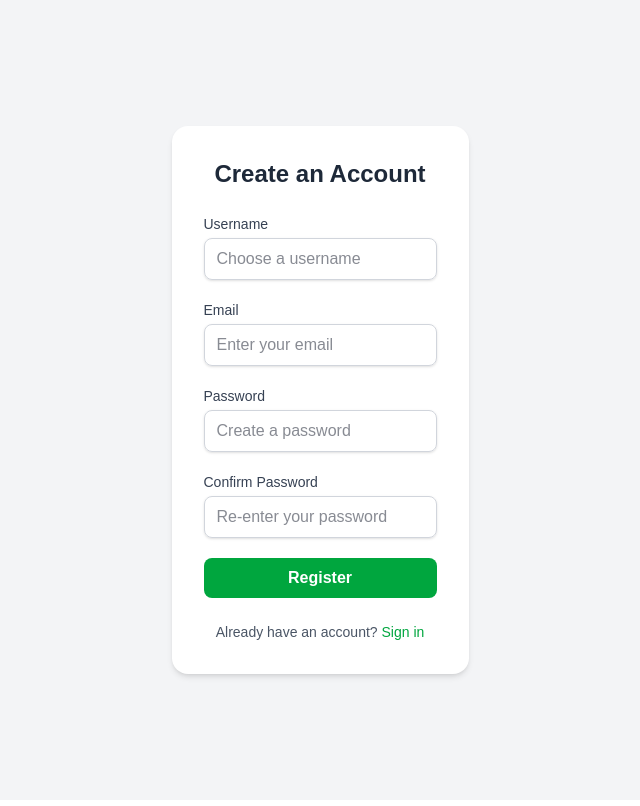
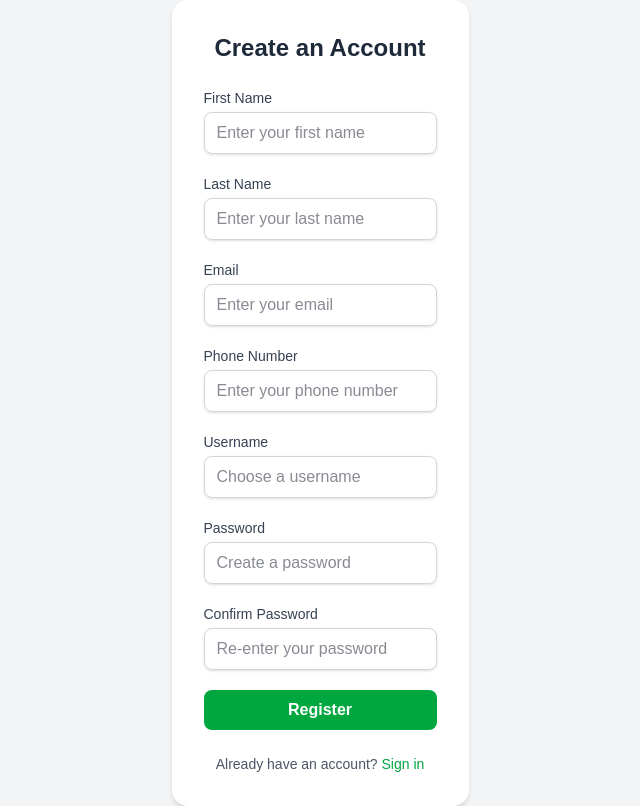
Before and after one commit to charlesofuasia/opto-record, a Next.js app: page /register in a window 1280 px wide. Shown: the whole page, without its empty margins (320-960 px from the left). Built offline with nearby package versions, Linux system fonts and the light colour scheme.

Commit message:
registration and login working

```diff
--- a/src/app/(protected)/dashboard/page.tsx
+++ b/src/app/(protected)/dashboard/page.tsx
@@ -1,5 +1,63 @@
-import React from 'react';
+"use client";
+
+import React, { useEffect, useState } from "react";
+
+interface User {
+    id: string;
+    fname: string;
+    lname: string;
+    email: string;
+    username: string;
+    type: string;
+    phone?: string;
+    address?: string;
+    insurance_provider?: string;
+    policy_number?: string;
+}
 
 export default function Dashboard() {
-  return <div>Dashboard</div>;
+    const [user, setUser] = useState<User | null>(null);
+    const [loading, setLoading] = useState(true);
+    const [error, setError] = useState<string | null>(null);
+
+    useEffect(() => {
+        const fetchUser = async () => {
+            try {
+                const response = await fetch("/api/user");
+                if (!response.ok) {
+                    throw new Error("Failed to fetch user data");
+                }
+                const userData = await response.json();
+                setUser(userData);
+            } catch (err) {
+                setError(
+                    err instanceof Error ? err.message : "An error occurred"
+                );
+            } finally {
+                setLoading(false);
+            }
+        };
+
+        fetchUser();
+    }, []);
+
+    if (loading) {
+        return <div>Loading...</div>;
+    }
+
+    if (error) {
+        return <div>Error: {error}</div>;
+    }
+
+    if (!user) {
+        return <div>No user data available</div>;
+    }
+
+    return (
+        <div className="p-6">
+            <h1 className="text-2xl font-bold mb-4">
+                Welcome, {user.fname || user.username}!
+            </h1>
+        </div>
+    );
 }
--- a/src/app/api/register/route.tsx
+++ b/src/app/api/register/route.tsx
@@ -4,7 +4,8 @@ import pool from "@/lib/db";
 
 export async function POST(req: Request) {
     try {
-        const { username, email, password } = await req.json();
+        const { fname, lname, email, phone, username, password } =
+            await req.json();
 
         const existing = await pool.query(
             "SELECT * FROM users WHERE username=$1 OR email=$2",
@@ -23,7 +24,7 @@ export async function POST(req: Request) {
         await pool.query(
             `INSERT INTO users (fname, lname, email, phone, username, password, type)
        VALUES ($1,$2,$3,$4,$5,$6,$7)`,
-            ["", "", email, "", username, hashed, "Patient"]
+            [fname, lname, email, phone, username, hashed, "Patient"]
         );
 
         return NextResponse.json(
--- /dev/null
+++ b/src/app/api/user/route.tsx
@@ -0,0 +1,46 @@
+import { NextRequest, NextResponse } from "next/server";
+import jwt from "jsonwebtoken";
+import pool from "@/lib/db";
+
+export async function GET(request: NextRequest) {
+    try {
+        const token = request.cookies.get("token");
+
+        if (!token) {
+            return NextResponse.json(
+                { error: "Not authenticated" },
+                { status: 401 }
+            );
+        }
+
+        const decoded = jwt.verify(token.value, process.env.JWT_SECRET!) as {
+            id: string;
+        };
+
+        // Fetch user data from database
+        const result = await pool.query(
+            `SELECT id, fname, lname, email, username, type, phone, address, insurance_provider, policy_number
+             FROM users
+             WHERE id = $1`,
+            [decoded.id]
+        );
+
+        if (result.rows.length === 0) {
+            return NextResponse.json(
+                { error: "User not found" },
+                { status: 404 }
+            );
+        }
+
+        const user = result.rows[0];
+        delete user.password;
+
+        return NextResponse.json(user);
+    } catch (error) {
+        console.error("Error fetching user:", error);
+        return NextResponse.json(
+            { error: "Internal server error" },
+            { status: 500 }
+        );
+    }
+}
--- a/src/app/components/Registration.tsx
+++ b/src/app/components/Registration.tsx
@@ -3,8 +3,11 @@ import React, { useState } from "react";
 import { useRouter } from "next/navigation";
 
 export default function Register() {
+    const [fname, setFname] = useState("");
+    const [lname, setLname] = useState("");
+    const [email, setEmail] = useState("");
+    const [phone, setPhone] = useState("");
     const [username, setUsername] = useState("");
-    const [email, setEmail] = useState("");
     const [password, setPassword] = useState("");
     const [confirmPassword, setConfirmPassword] = useState("");
     const router = useRouter();
@@ -23,8 +26,11 @@ export default function Register() {
                 "Content-Type": "application/json",
             },
             body: JSON.stringify({
+                fname,
+                lname,
+                email,
+                phone,
                 username,
-                email,
                 password,
             }),
         });
@@ -48,6 +54,75 @@ export default function Register() {
 
                 {/* Form */}
                 <form onSubmit={handleSubmit} className="space-y-5">
+                    {/*First Name*/}
+                    <div>
+                        <label
+                            htmlFor="fname"
+                            className="block text-sm font-medium text-gray-700"
+                        >
+                            First Name
+                        </label>
+                        <input
+                            type="text"
+                            id="fname"
+                            value={fname}
+                            onChange={(e) => setFname(e.target.value)}
+                            className="mt-1 block w-full rounded-lg border border-gray-300 px-3 py-2 shadow-sm focus:border-green-500 focus:ring focus:ring-green-200 focus:outline-none"
+                            placeholder="Enter your first name"
+                        />
+                    </div>
+                    {/*Last Name*/}
+                    <div>
+                        <label
+                            htmlFor="lname"
+                            className="block text-sm font-medium text-gray-700"
+                        >
+                            Last Name
+                        </label>
+                        <input
+                            type="text"
+                            id="lname"
+                            value={lname}
+                            onChange={(e) => setLname(e.target.value)}
+                            className="mt-1 block w-full rounded-lg border border-gray-300 px-3 py-2 shadow-sm focus:border-green-500 focus:ring focus:ring-green-200 focus:outline-none"
+                            placeholder="Enter your last name"
+                        />
+                    </div>
+                    {/* Email */}
+                    <div>
+                        <label
+                            htmlFor="email"
+                            className="block text-sm font-medium text-gray-700"
+                        >
+                            Email
+                        </label>
+                        <input
+                            type="email"
+                            id="email"
+                            value={email}
+                            onChange={(e) => setEmail(e.target.value)}
+                            className="mt-1 block w-full rounded-lg border border-gray-300 px-3 py-2 shadow-sm focus:border-green-500 focus:ring focus:ring-green-200 focus:outline-none"
+                            placeholder="Enter your email"
+                            required
+                        />
+                    </div>
+                    {/* Phone Number */}
+                    <div>
+                        <label
+                            htmlFor="phone"
+                            className="block text-sm font-medium text-gray-700"
+                        >
+                            Phone Number
+                        </label>
+                        <input
+                            type="tel"
+                            id="phone"
+                            value={phone}
+                            onChange={(e) => setPhone(e.target.value)}
+                            className="mt-1 block w-full rounded-lg border border-gray-300 px-3 py-2 shadow-sm focus:border-green-500 focus:ring focus:ring-green-200 focus:outline-none"
+                            placeholder="Enter your phone number"
+                        />
+                    </div>
                     {/* Username */}
                     <div>
                         <label
@@ -63,25 +138,6 @@ export default function Register() {
                             onChange={(e) => setUsername(e.target.value)}
                             className="mt-1 block w-full rounded-lg border border-gray-300 px-3 py-2 shadow-sm focus:border-green-500 focus:ring focus:ring-green-200 focus:outline-none"
                             placeholder="Choose a username"
-                            required
-                        />
-                    </div>
-
-                    {/* Email */}
-                    <div>
-                        <label
-                            htmlFor="email"
-                            className="block text-sm font-medium text-gray-700"
-                        >
-                            Email
-                        </label>
-                        <input
-                            type="email"
-                            id="email"
-                            value={email}
-                            onChange={(e) => setEmail(e.target.value)}
-                            className="mt-1 block w-full rounded-lg border border-gray-300 px-3 py-2 shadow-sm focus:border-green-500 focus:ring focus:ring-green-200 focus:outline-none"
-                            placeholder="Enter your email"
                             required
                         />
                     </div>
```
